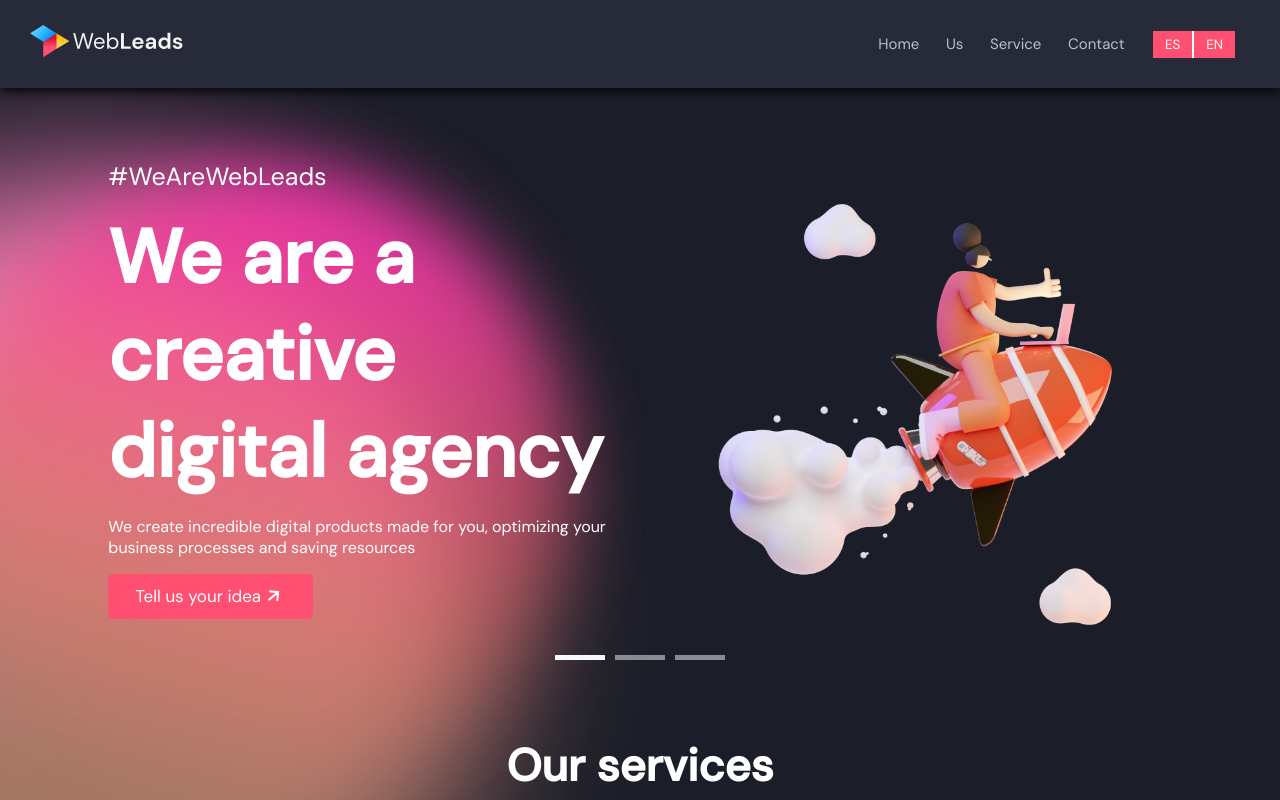
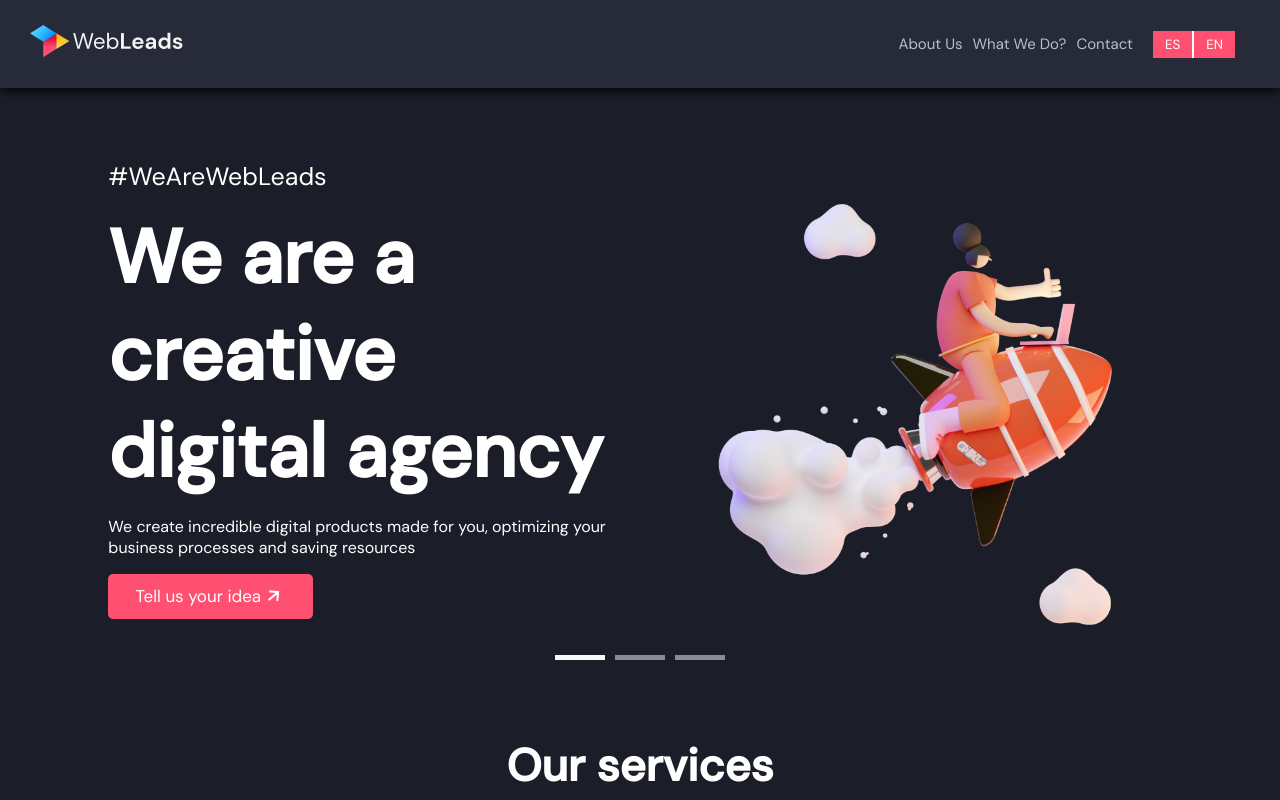
Before and after one commit to hectorRperez/webLeads, a Vue app: page / in a window 1280 px wide. Shown: the top 800 px of the page. Built offline with nearby package versions, Linux system fonts and the light colour scheme.

Commit message:
update for navbar

```diff
--- a/src/components/NavBar.vue
+++ b/src/components/NavBar.vue
@@ -3,7 +3,9 @@
     <nav :class="{ activeMobile: mobile }">
       <a href="#">
         <div v-if="!mobile">
-          <img src="../assets/img/logotipo.png" />
+          <a href="">
+            <img src="../assets/img/logotipo.png" />
+          </a>
         </div>
         <div v-else>
           <img src="../assets/img/logo_mobile.svg" style="width: 70px" />
@@ -12,9 +14,8 @@
 
       <div class="nav__items">
         <div class="nav__item" v-show="!mobile">
-          <a href="#">{{ $store.state.language.HOME }}</a>
-          <a href="#">{{ $store.state.language.US }}</a>
-          <a href="#service"> {{ $store.state.language.SERVICE }} </a>
+          <a href="#">{{ $store.state.language.AboutUs }}</a>
+          <a href="#service"> {{ $store.state.language.WhatWeDo }} </a>
           <a href="#">{{ $store.state.language.CONTACT }}</a>
         </div>
 
@@ -48,9 +49,8 @@
           :class="{ 'animate__animated animate__fadeInDown': mobileNav }"
         >
           <ul v-show="mobileNav" class="down-nav">
-            <a href="#">{{ $store.state.language.HOME }}</a>
-            <a href="#">{{ $store.state.language.US }}</a>
-            <a href="#"> {{ $store.state.language.SERVICE }} </a>
+            <a href="#">{{ $store.state.language.AboutUs }}</a>
+            <a href="#service"> {{ $store.state.language.WhatWeDo }} </a>
             <a href="#">{{ $store.state.language.CONTACT }}</a>
           </ul>
         </transition>
@@ -140,7 +140,6 @@ header {
 
     .nav__items {
       display: flex;
-      width: 385px;
       justify-content: flex-end;
       align-items: center;
       gap: 15px;
--- a/src/components/ScrumService.vue
+++ b/src/components/ScrumService.vue
@@ -12,12 +12,12 @@
           {{ $store.state.language.HowWework.element2 }}
         </p>
       </div>
-      <div v-if="$store.state.language.HowWework.img">
+      <!-- <div v-if="$store.state.language.HowWework.img">
         <img src="@/assets/img/Cuadro2.svg" alt="" />
       </div>
       <div v-else>
         <img src="@/assets/img/Cuadro.svg" alt="" />
-      </div>
+      </div> -->
     </div>
   </section>
 </template>
--- a/src/languages/en.json
+++ b/src/languages/en.json
@@ -1,7 +1,6 @@
 {
-	"HOME": "Home",
-	"US": "Us",
-	"SERVICE": "Service",
+	"AboutUs": "About Us",
+	"WhatWeDo": "What We Do?",
 	"CONTACT": "Contact",
 
 	"header": {
--- a/src/languages/es.json
+++ b/src/languages/es.json
@@ -1,6 +1,6 @@
 {
-	"HOME": "Inicio",
-	"US": "Nosotros",
+	"AboutUs": "Sobre Nosotros",
+	"WhatWeDo": "¿Que hacemos?",
 	"SERVICE": "Servicio",
 	"CONTACT": "Contactos",
 
--- a/src/view/HomePage.vue
+++ b/src/view/HomePage.vue
@@ -1,15 +1,15 @@
 <template>
   <!-- <Navigation /> -->
 
-  <img class="gradient-1" src="../assets/img/Gradient01.svg" alt="" />
+  <!-- <img class="gradient-1" src="../assets/img/Gradient01.svg" alt="" /> -->
   <Navbar />
   <Carousel :slides="slides" />
   <our-services></our-services>
-  <img class="gradient-2" src="../assets/img/Gradient02.svg" alt="" />
+  <!-- <img class="gradient-2" src="../assets/img/Gradient02.svg" alt="" /> -->
 
   <who-trust-us></who-trust-us>
   <scrum-service></scrum-service>
-  <img class="gradient-3" src="../assets/img/Gradient03.svg" alt="" />
+  <!-- <img class="gradient-3" src="../assets/img/Gradient03.svg" alt="" /> -->
   <infraestructura></infraestructura>
   <stack></stack>
   <Footer />
```
